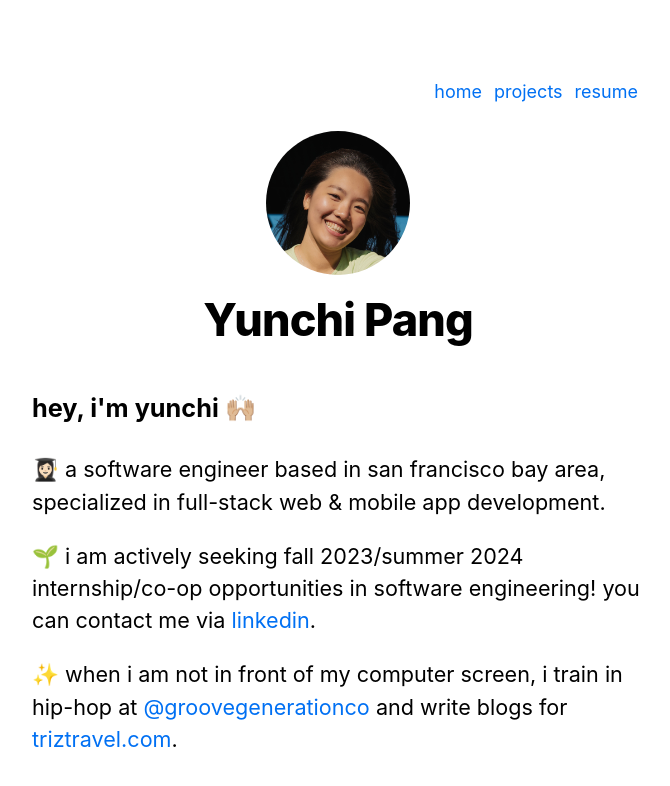
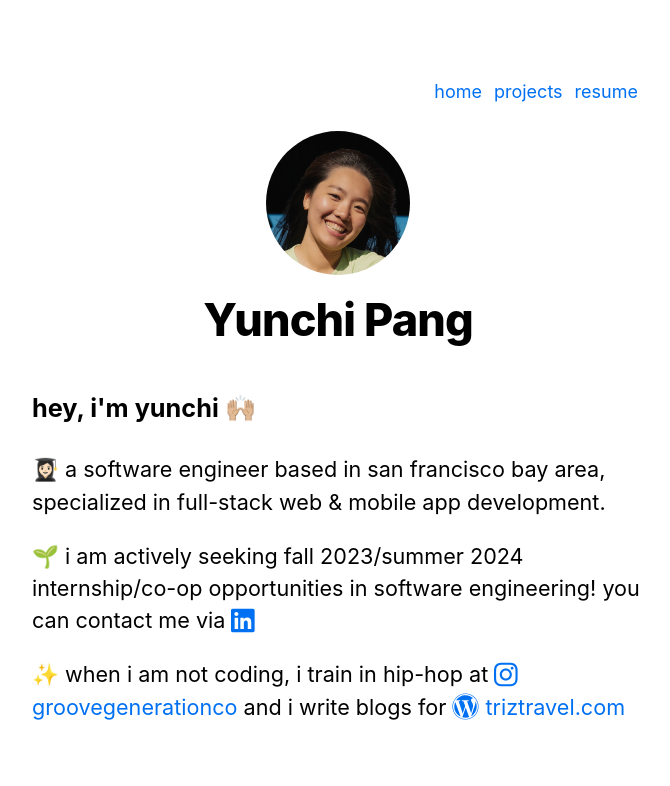
Before and after one commit to yunchipang/nextjs-portfolio, a Next.js app: page / in a window 1280 px wide. Shown: the top 786 px of the page, without its empty margins (302-972 px from the left). Built offline with nearby package versions, Linux system fonts and the light colour scheme.

Commit message:
Add icons to intro in home page

```diff
--- a/src/pages/index.tsx
+++ b/src/pages/index.tsx
@@ -1,3 +1,9 @@
+import {
+  faLinkedin,
+  faInstagram,
+  faWordpress,
+} from '@fortawesome/free-brands-svg-icons';
+import { FontAwesomeIcon } from '@fortawesome/react-fontawesome';
 import Head from 'next/head';
 import Link from 'next/link';
 
@@ -21,20 +27,18 @@ export default function Home() {
           🌱 i am actively seeking fall 2023/summer 2024 internship/co-op
           opportunities in software engineering! you can contact me via{' '}
           <Link href={profileLinks.LINKEDIN} target="_blank">
-            linkedin
+            <FontAwesomeIcon icon={faLinkedin} size="lg" />
           </Link>
-          .
         </p>
         <p>
-          ✨ when i am not in front of my computer screen, i train in hip-hop at{' '}
+          ✨ when i am not coding, i train in hip-hop at{' '}
           <Link href={profileLinks.GG} target="_blank">
-            @groovegenerationco
+            <FontAwesomeIcon icon={faInstagram} size="lg" /> groovegenerationco
           </Link>{' '}
-          and write blogs for{' '}
+          and i write blogs for{' '}
           <Link href={profileLinks.TRIZTRAVEL} target="_blank">
-            triztravel.com
+            <FontAwesomeIcon icon={faWordpress} size="lg" /> triztravel.com
           </Link>
-          .
         </p>
       </section>
     </Layout>
```
